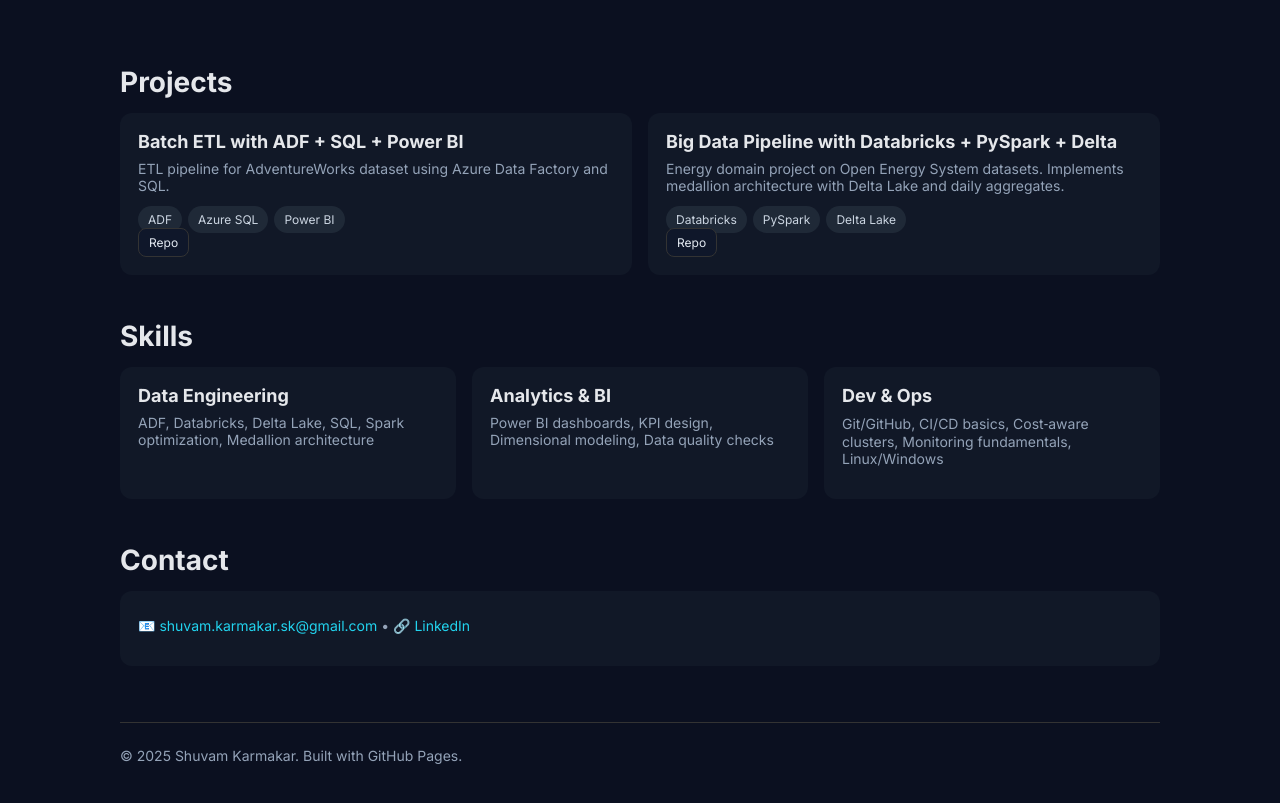
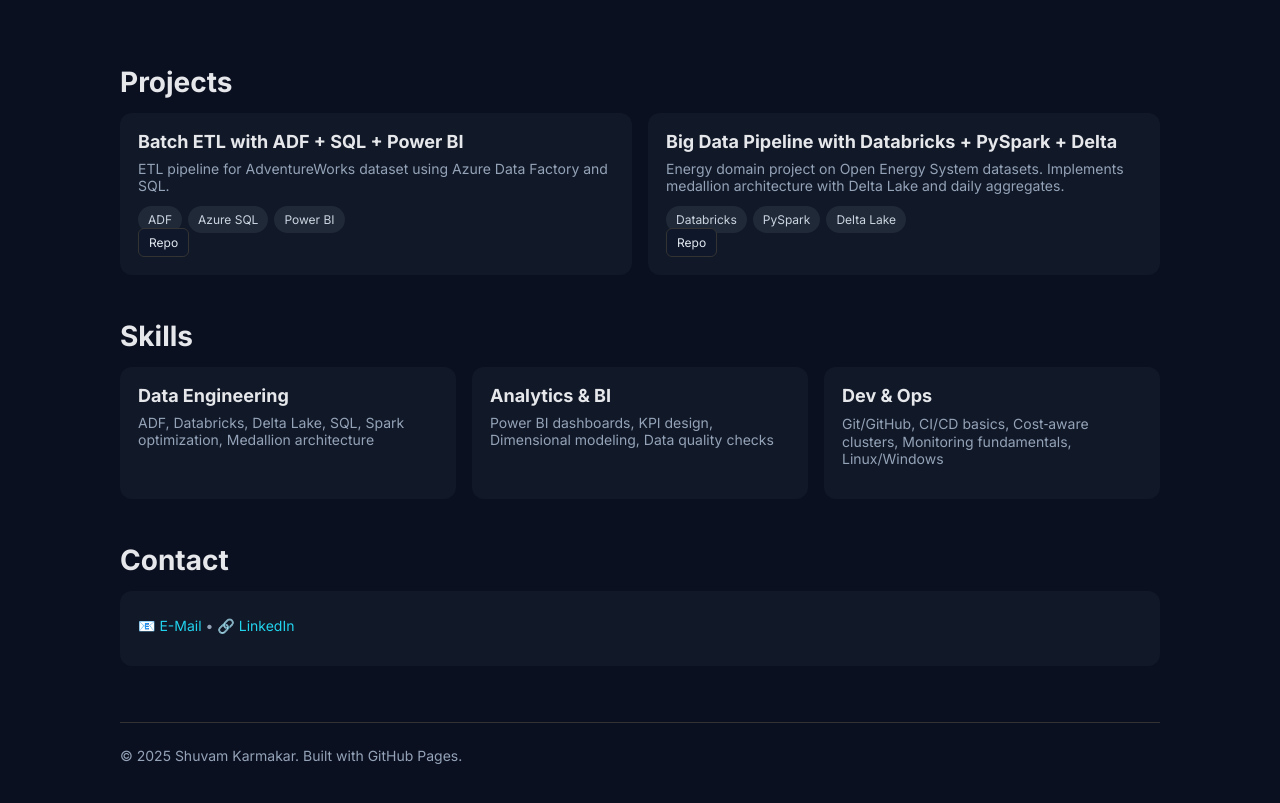
Before and after one commit to Shuvam0606/portfolio, a plain HTML site: page index.html in a window 1280 px wide. Shown: the part 239-1042 px from the top of the page. Drawn offline with Linux system fonts and the light colour scheme.

Commit message:
Update index.html

```diff
--- a/index.html
+++ b/index.html
@@ -25,7 +25,7 @@
     .card p { margin: 8px 0 14px; color: #94a3b8; font-size: 14px; }
     .badge { font-size: 12px; padding: 6px 10px; background: #1f2937; border-radius: 999px; margin-right: 6px; color: #cbd5e1; }
     .links { display: flex; gap: 8px; }
-    .btn-small { font-size: 12px; padding: 6px 10px; border-radius: 8px; background: #0f172a; color: #e2e8f0; border: 1px solid #333; }
+    .btn-small { font-size: 12px; padding: 6px 10px; border-radius: 6px; background: #0f172a; color: #e2e8f0; border: 1px solid #333; }
     footer { margin-top: 56px; padding-top: 24px; border-top: 1px solid #333; color: #94a3b8; font-size: 14px; }
   </style>
 </head>
@@ -89,7 +89,7 @@
     <section id="contact">
       <h2>Contact</h2>
       <div class="card">
-        <p>📧 <a href="mailto:shuvam.karmakar.sk@gmail.com">shuvam.karmakar.sk@gmail.com</a> • 🔗 <a href="https://linkedin.com/in/shuvam-karmakar-sk" target="_blank">LinkedIn</a></p>
+        <p>📧 <a href="mailto:shuvamkarmakar06@gmail.com">E-Mail</a> • 🔗 <a href="https://linkedin.com/in/shuvam-karmakar-sk" target="_blank">LinkedIn</a></p>
       </div>
     </section>
 
```
